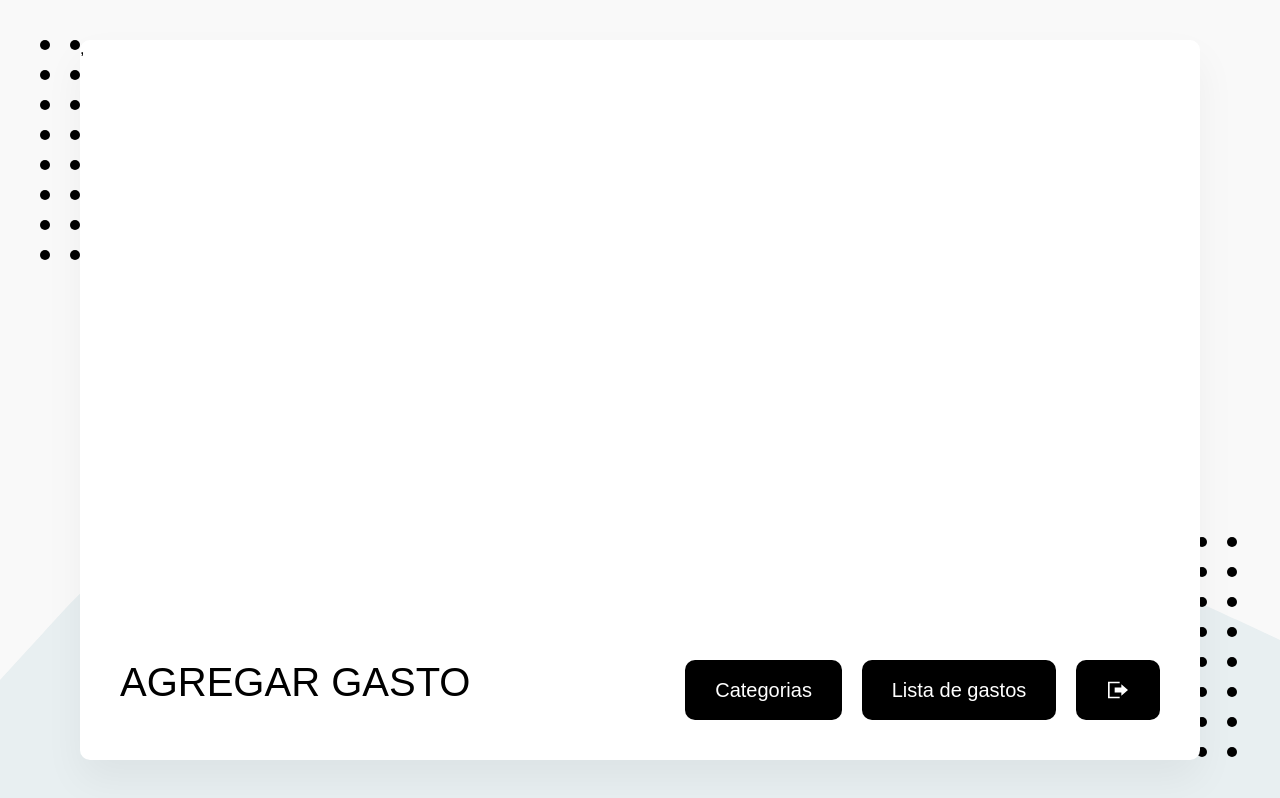
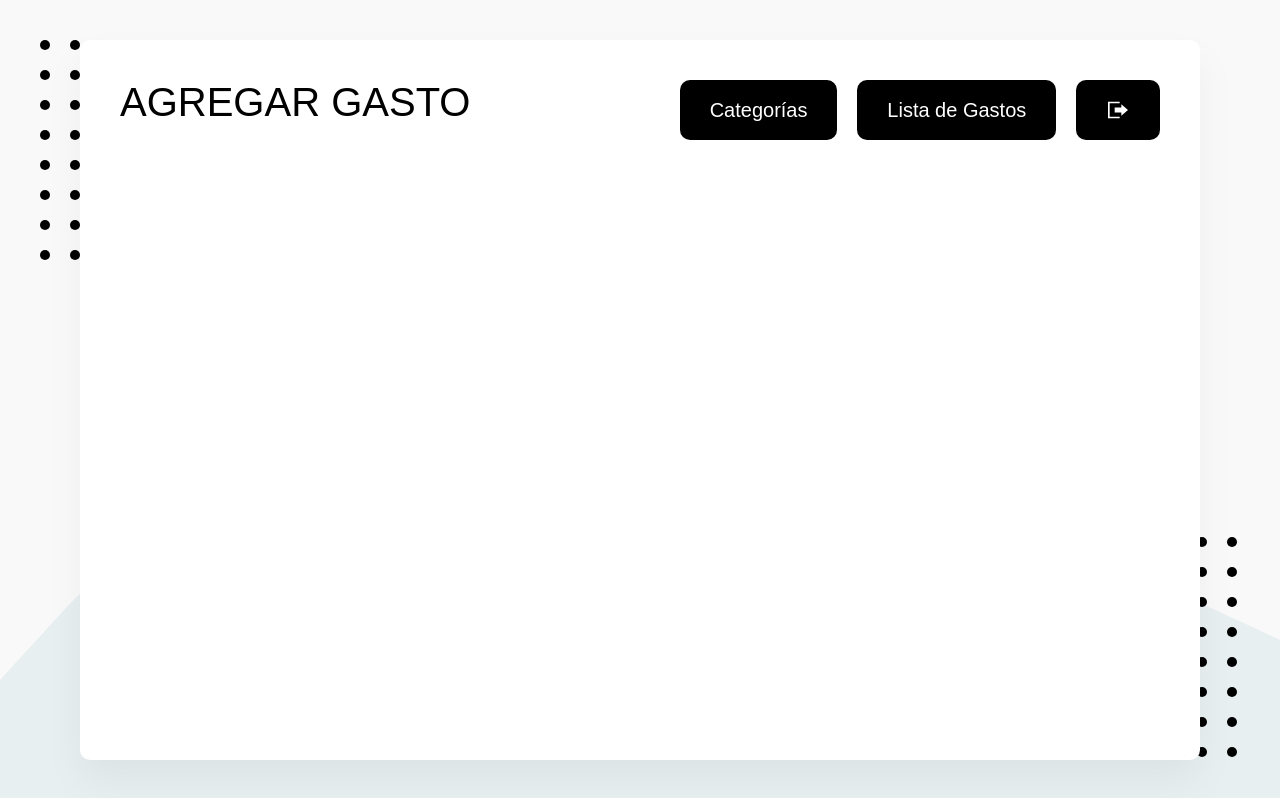
Before and after one commit to josgabfer/React, a React (Create React App) app in the folder app_lista_gastos/: page / in a window 1280 px wide. Built offline with nearby package versions, Linux system fonts and the light colour scheme; no server answers; sample sign-in values are in the browser's storage; what webfontloader would draw is missing.

Commit message:
fixed private browsing and app.js format

```diff
--- a/app_lista_gastos/src/App.js
+++ b/app_lista_gastos/src/App.js
@@ -3,23 +3,21 @@ import {Helmet} from 'react-helmet';
 import {Header, Titulo, ContenedorHeader, ContenedorBotones} from './elementos/Header';
 import Boton from './elementos/Boton';
 import BotonCerrarSesion from './elementos/BotonCerrarSesion';
-function App() {
+
+const App = ()=> {
   return (
-    <>,
+    <>
       <Helmet>
         <title>Agregar Gasto</title>
       </Helmet>
 
 		<Header>
 			<ContenedorHeader>
-          <Titulo>
-            Agregar Gasto
-          </Titulo>
+			<Titulo>Agregar Gasto</Titulo>
 				<ContenedorBotones>
-            <Boton to='/categorias'>Categorias</Boton>
-            <Boton to='/lista'>Lista de gastos</Boton>
-            <BotonCerrarSesion/>
-
+					<Boton to="/categorias">Categorías</Boton>
+					<Boton to="/lista">Lista de Gastos</Boton>
+					<BotonCerrarSesion />
 				</ContenedorBotones>
 			</ContenedorHeader>
 		</Header>
--- /dev/null
+++ b/app_lista_gastos/src/componentes/RutaPrivada.js
@@ -0,0 +1,16 @@
+import React from 'react';
+import {useAuth} from './../contextos/AuthContext';
+import {Route, Redirect} from 'react-router-dom';
+
+
+const RutaPrivada = ({children, ...propiedades}) => {
+    const {usuario} = useAuth();
+
+    if(usuario){
+        return <Route {...propiedades}>{children}</Route>
+    }else{
+        return <Redirect to='/iniciar-sesion'/>
+    }
+}
+
+export default RutaPrivada;
--- a/app_lista_gastos/src/elementos/Header.js
+++ b/app_lista_gastos/src/elementos/Header.js
@@ -1,7 +1,4 @@
-import React from 'react';
 import styled from 'styled-components';
-
-
 
 const Header = styled.div`
     width: 100%;
@@ -19,7 +16,6 @@ const Titulo = styled.h1`
     font-weight: normal;
     text-transform: uppercase;
     font-size: 2.5rem; /* 40px */
-
 
     @media(max-width: 60rem){ /* 950px */
         font-size: 2rem; /* 32px */
--- a/app_lista_gastos/src/index.css
+++ b/app_lista_gastos/src/index.css
@@ -7,7 +7,15 @@
 :root {
   font-size: 16px;
 }
+* {
+  margin: 0;
+  padding: 0;
+  box-sizing: border-box;
+}
 
+:root {
+  font-size: 16px;
+}
 body {
   background: #F9F9F9;
   min-height: 100vh;
--- a/app_lista_gastos/src/index.js
+++ b/app_lista_gastos/src/index.js
@@ -14,6 +14,7 @@ import {Helmet} from 'react-helmet';
 import favicon from './imagenes/logo.png';
 import Fondo from './elementos/Fondo';
 import {AuthProvider} from './contextos/AuthContext';
+import RutaPrivada from './componentes/RutaPrivada';
 
 
 WebFont.load({
@@ -35,10 +36,12 @@ const Index = () => {
             <Switch>
               <Route path="/iniciar-sesion" component={InicioSesion}/>
               <Route path="/crear-cuenta" component={RegistroUsuarios}/>
-              <Route path="/categorias" component={GastosPorCategoria}/>
-              <Route path="/lista" component={ListaDeGastos}/>
-              <Route path="/editar/:id" component={EditarGasto}/>
-              <Route path="/" component={App}/>
+
+              <RutaPrivada path="/categorias"><GastosPorCategoria/></RutaPrivada>
+              <RutaPrivada path="/lista"><ListaDeGastos/></RutaPrivada>
+              <RutaPrivada path="/editar/:id"><EditarGasto/></RutaPrivada>
+              <RutaPrivada path="/"><App/></RutaPrivada>
+
             </Switch>
           </Contenedor>
       </BrowserRouter>
```
Lines whose indentation alone changed are shown as unchanged.
